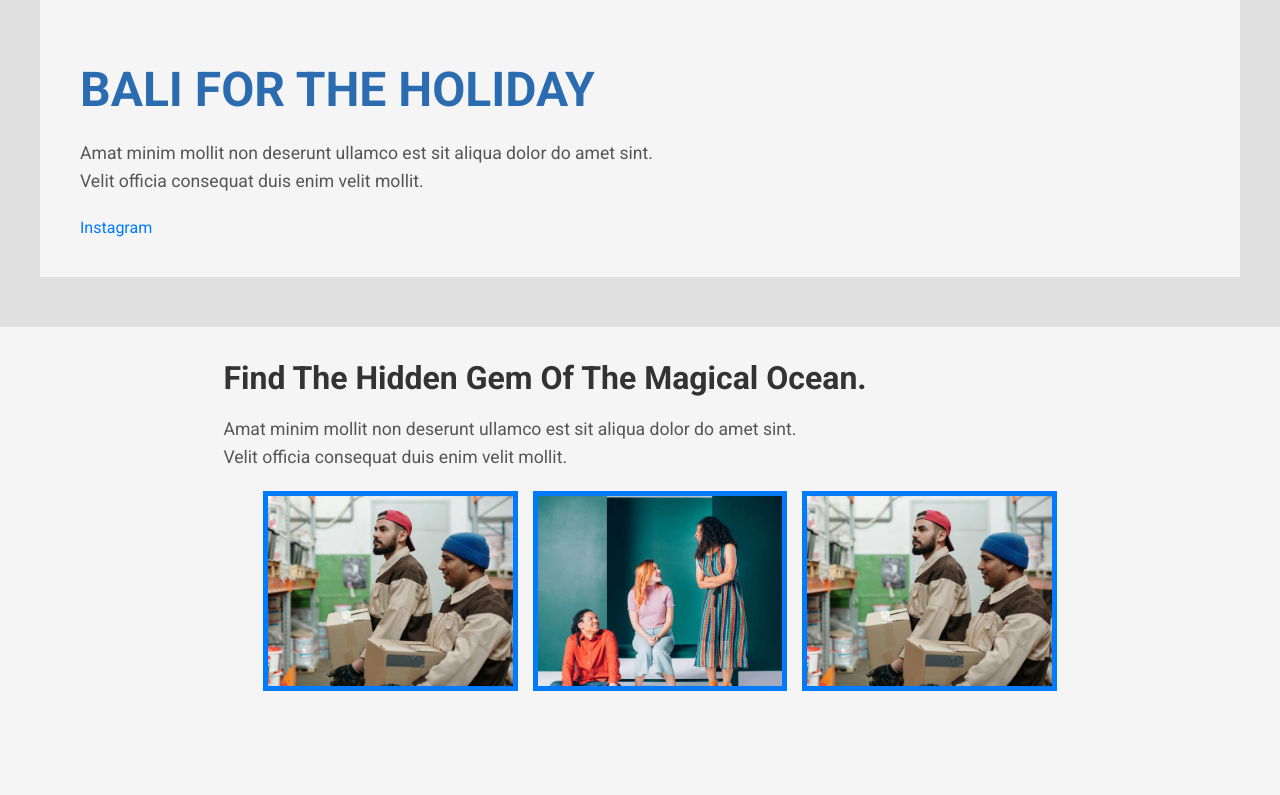
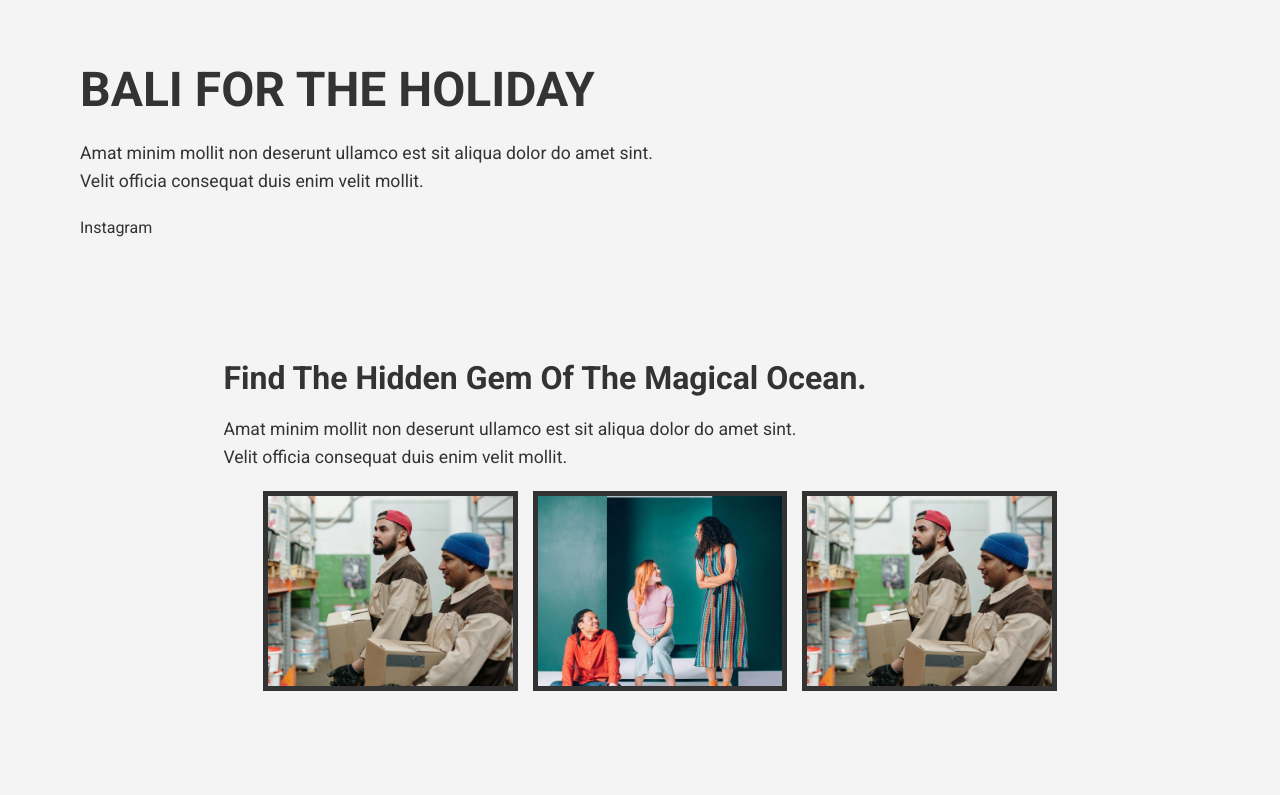
Before and after one commit to ElsaE12/essaibali, a plain HTML site: page index.html in a window 1280 px wide. Shown: the top 795 px of the page. Drawn offline with Linux system fonts and the light colour scheme.

Commit message:
Update styles.css

```diff
--- a/css/styles.css
+++ b/css/styles.css
@@ -8,7 +8,8 @@
 
 body {
     font-family: 'Roboto', sans-serif; /* Use font-family */
-    background-color: #e0e0e0; /* Light gray background-color */
+    background-color: #f4f4f4; /* Single light gray background color */
+    color: #333; /* Single dark gray text color */
     margin: 0;
     padding: 0;
     line-height: 1.6; /* Added line-height for text */
@@ -19,9 +20,8 @@ body {
     grid-column: span 12;
     text-align: left; /* Align text to the left */
     margin-bottom: 50px;
-    background-color: #f5f5f5; /* Light background for the header */
     padding: 20px 40px; /* Add padding for space */
-    max-width: 1200px; /* Center content */
+    max-width: 1200px; /* Limit the width */
     margin-left: auto;
     margin-right: auto;
 }
@@ -31,26 +31,26 @@ body {
     margin-bottom: 10px;
     text-transform: uppercase; /* Use text-transform */
     font-weight: 700; /* Use font-weight */
-    color: #2b6cb0; /* Distinct blue color for the title */
+    color: #333; /* Single text color */
 }
 
 .description {
     font-size: 1.1em; /* Use font-size in em */
-    color: #555;
+    color: #333; /* Single text color */
     max-width: 600px;
     margin: 0 0 20px 0; /* Left aligned but with margins */
 }
 
 /* Link styles */
 a {
-    color: #007BFF; /* Link color */
+    color: #333; /* Single text color */
     text-decoration: none;
     transition-property: color; /* Transition property for hover */
     transition-duration: 0.3s; /* Duration of transition effect */
 }
 
 a:hover {
-    color: #0056b3; /* Hover effect color */
+    color: #555; /* Slightly darker hover effect */
 }
 
 /* Main container grid */
@@ -61,7 +61,7 @@ a:hover {
     display: grid;
     grid-template-columns: repeat(12, 1fr);
     gap: 20px;
-    background-color: #f5f5f5; /* Light background-color */
+    background-color: #f4f4f4; /* Single background color */
 }
 
 /* First Section */
@@ -79,12 +79,12 @@ a:hover {
     font-size: 2em;
     margin-bottom: 10px;
     text-transform: capitalize;
-    color: #333; /* Use color */
+    color: #333; /* Single text color */
 }
 
 .first-section p {
     max-width: 600px;
-    color: #555;
+    color: #333; /* Single text color */
 }
 
 /* Flexbox Image Grid */
@@ -105,7 +105,7 @@ a:hover {
     width: 100%;
     height: 200px;
     object-fit: cover;
-    border: 5px solid #007BFF; /* Use border */
+    border: 5px solid #333; /* Border with single color */
     transition-property: transform, border-radius; /* Use transition-property */
     transition-duration: 0.3s; /* Use transition-duration */
 }
@@ -123,7 +123,7 @@ a:hover {
 }
 
 .centered img {
-    border: 5px solid #333; /* Use border for the last image */
+    border: 5px solid #333; /* Border with single color */
 }
 
 /* Final Section */
@@ -139,14 +139,14 @@ a:hover {
 
 .final-section h2 {
     font-size: 2em; /* Use font-size */
-    color: #333;
+    color: #333; /* Single text color */
 }
 
 /* Footer Styles */
 .footer {
     grid-column: span 12;
-    background-color: #000; /* Use background-color */
-    color: white; /* Use color */
+    background-color: #f4f4f4; /* Single background color */
+    color: #333; /* Single text color */
     padding: 20px 40px; /* Use padding */
     text-align: center;
 }
```
